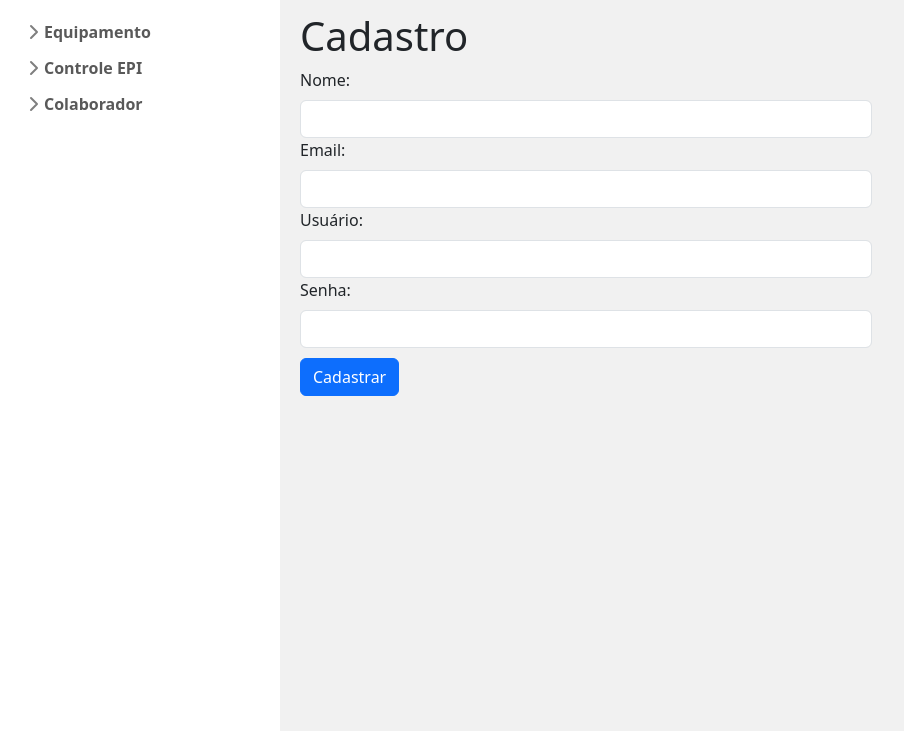
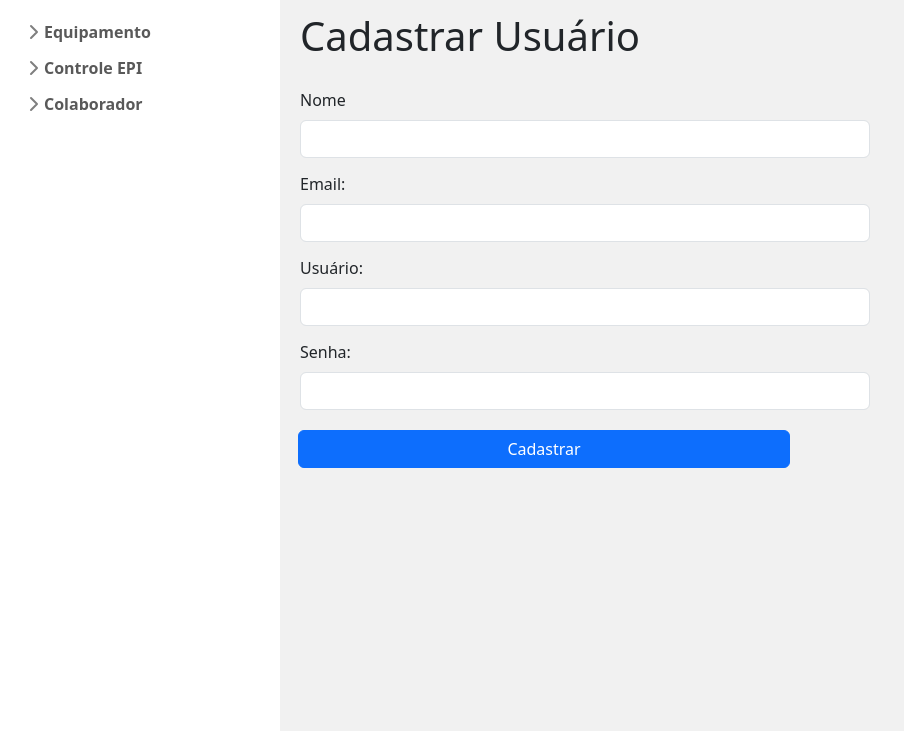
Before and after one commit to jeniferocha/controle_epi, a Django app: page /cadastrarLogin/ in a window 1280 px wide. Shown: the part 69-800 px from the top of the page, without its empty margins (0-904 px from the left). Run offline with Django 5.2, Linux system fonts and the light colour scheme.

Commit message:
inclusao cadastrar login

```diff
--- a/app_produtos/templates/app_produtos/globals/cadastrarLogin.html
+++ b/app_produtos/templates/app_produtos/globals/cadastrarLogin.html
@@ -1,26 +1,88 @@
 {% extends "app_produtos/index.html" %}
-{% block title %}Cadastro{% endblock title %}
+
+{% block title %}Cadastrar Usuário{% endblock title %}
 
 {% block content %}
-<h1>Cadastro</h1>
-<form action="{% url 'cadastrar_login' %}" method="post">
+
+<h1>Cadastrar Usuário</h1>
+
+<form class="needs-validation" method="post" novalidate>
     {% csrf_token %}
+  <div class="row g-1" style="gap: 10px; padding-top: 20px;">
+    <div class="col-7">
+        <label for="nome" class="form-label">Nome</label>
+        <input type="text" class="form-control" name="nome" id="nome" />
+        <div class="invalid-feedback">Valid name is required.</div>
+    </div>
+
     <div class="col-sm-7">
-        <label for="nome" class="form-label">Nome:</label>
-        <input type="text" name="nome" id="nome" class="form-control" required>
+      <label for="email" class="form-label">Email:</label>
+      <input type="email" name="email" id="email" class="form-control" required />
+      <div class="invalid-feedback">Valid email is required.</div>
     </div>
-    <div class="col-sm-7">
-        <label for="email" class="form-label">Email:</label>
-        <input type="email" name="email" id="email" class="form-control" required>
+
+    <div class="col-7">
+      <label for="username" class="form-label">Usuário:</label>
+      <input type="text" name="username" id="username" class="form-control" required />
+        <div class="invalid-feedback">Valid username is required.</div>
     </div>
-    <div class="col-sm-7">
-        <label for="username" class="form-label">Usuário:</label>
-        <input type="text" name="username" id="username" class="form-control" required>
+
+    <div class="col-7">
+      <label for="password" class="form-label">Senha:</label>
+      <input type="password" name="password" id="password" class="form-control" required />
     </div>
-    <div class="col-sm-7">
-        <label for="password" class="form-label">Senha:</label>
-        <input type="password" name="password" id="password" class="form-control" required>
+
+    <button type="submit" class="w-50 btn btn-primary" style="margin-top: 10px">Cadastrar</button>
+
+    <!-- Modal de Notificação -->
+  <script>
+    // Função para exibir o modal com mensagem de sucesso ou erro
+    function showNotificationModal(success, message) {
+      var modalTitle = document.getElementById('notificationLabel');
+      var modalMessage = document.getElementById('notificationMessage');
+
+      if (success) {
+        modalTitle.textContent = 'Sucesso!';
+        modalMessage.textContent = message;
+        modalTitle.classList.add('text-success');
+      } else {
+        modalTitle.textContent = 'Erro!';
+        modalMessage.textContent = message;
+        modalTitle.classList.add('text-danger');
+      }
+
+      // Exibe o modal
+      var notificationModal = new bootstrap.Modal(document.getElementById('notificationModal'));
+      notificationModal.show();
+    }
+  </script>
+
+
+  <div class="modal fade" id="notificationModal" tabindex="-1" aria-labelledby="notificationLabel" aria-hidden="true">
+      <div class="modal-dialog">
+        <div class="modal-content">
+          <div class="modal-header">
+            <h5 class="modal-title" id="notificationLabel"></h5>
+            <button type="button" class="btn-close" data-bs-dismiss="modal" aria-label="Close"></button>
+          </div>
+          <div class="modal-body" id="notificationMessage">
+          </div>
+          <div class="modal-footer">
+            <button type="button" class="btn btn-primary" data-bs-dismiss="modal">Ok</button>
+          </div>
+        </div>
+      </div>
     </div>
-    <button type="submit" class="btn btn-primary" style="margin-top: 10px">Cadastrar</button>
+
+    {% if message_type and message_content %}
+    <script>
+      var success = "{{ message_type }}" === "success";
+      var message = "{{ message_content }}";
+      showNotificationModal(success, message);
+    </script>
+    {% endif %}
 </form>
-{% endblock %}
+
+
+
+{% endblock content %}
--- a/app_produtos/templates/app_produtos/partials/header.html
+++ b/app_produtos/templates/app_produtos/partials/header.html
@@ -12,7 +12,8 @@
       <div class="flex-shrink-0 dropdown">
         <a href="#" class="d-block link-body-emphasis text-decoration-none dropdown-toggle" data-bs-toggle="dropdown" aria-expanded="false">
           {% if request.user.is_authenticated %}
-            <label id="usuario-nome" class="fs-6 fw-semibold">{{ request.session.ultimo_nome }}</label>
+            <!-- Mostra o último nome armazenado na sessão -->
+            <label class="fs-6 fw-semibold">{{ request.session.ultimo_nome }}</label>
           {% endif %}
           <img src="{% static 'img/avatar-do-usuario.png' %}" alt="User avatar" width="32" height="32" class="rounded-circle" />
         </a>
--- a/app_produtos/urls.py
+++ b/app_produtos/urls.py
@@ -3,7 +3,7 @@ from . import views
 
 urlpatterns = [
     path("", views.index, name="home"),
-     path("login/", views.login_request, name="login"),
+    path("login/", views.login_request, name="login"),
     path("logout/", views.logout_request, name="logout"),
     path("cadastrarLogin/", views.cadastrar_login, name="cadastrar_login"),
     path("cadastrarEquipamento/", views.cadastrar_equipamento, name="cadastrar_equipamento"),
--- a/app_produtos/views.py
+++ b/app_produtos/views.py
@@ -3,7 +3,7 @@ from django.contrib import messages
 from django.urls import reverse
 from django.contrib.auth.models import User
 from django.contrib.auth import authenticate, login as auth_login, logout
-from .models import CadastrarEquipamento, CadastrarColaborador, RegistrarAcao
+from .models import CadastrarEquipamento, CadastrarColaborador, RegistrarAcao, cadastrarLogin
 
 
 def index(request):
@@ -228,37 +228,73 @@ def registrar_acao(request):
         "equipamentos": equipamentos
     })
 
+
+
+def cadastrar_login(request):
+    usuario = {}
+    message_type = None
+    message_content = None
+
+    if request.method == 'POST':
+        nome = request.POST.get('nome')
+        email = request.POST.get('email')
+        username = request.POST.get('username')
+        password = request.POST.get('password')
+
+        if nome and email and username and password:
+            # Verifica se o nome de usuário já existe
+            if User.objects.filter(username=username).exists():
+                message_type = 'error'
+                message_content = 'Nome de usuário já está em uso.'
+            else:
+                # Criação do usuário no sistema de autenticação
+                user = User.objects.create_user(username=username, password=password, email=email)
+
+                # Cadastro no modelo cadastrarLogin
+                cadastrarLogin.objects.create(nome=nome, email=email, username=username, password=password)
+
+                message_type = 'success'
+                message_content = 'Usuário cadastrado com sucesso!'
+        else:
+            # Mensagem de erro se os campos não forem preenchidos
+            message_type = 'error'
+            message_content = 'Preencha todos os campos obrigatórios.'
+
+    return render(request, 'app_produtos/globals/cadastrarLogin.html', {
+        "usuario": usuario,
+        "message_type": message_type,
+        "message_content": message_content,
+    })
+
+
+
 def login_request(request):
-    message = ""
+    message_type = None
+    message_content = None
+
     if request.method == 'POST':
         username = request.POST.get('username')
         password = request.POST.get('password')
         user = authenticate(request, username=username, password=password)
         if user is not None:
             auth_login(request, user)
-            request.session['ultimo_nome'] = user.last_name  # Armazena o último nome na sessão
+            request.session['ultimo_nome'] = user.username  # Armazena o último nome na sessão
+            request.session.modified = True  # Garante que a sessão seja salva
+            message_type = 'success'
+            message_content = f"Bem-vindo, {user.username}!"
             return redirect('home')  # Redireciona para a página inicial
         else:
-            message = "Usuário ou senha inválidos"
-    return render(request, 'app_produtos/globals/login.html', {"message": message})
+            message_type = 'error'
+            message_content = "Usuário ou senha inválidos."
+
+    return render(request, 'app_produtos/globals/login.html', {
+        "message_type": message_type,
+        "message_content": message_content,
+    })
+
 
 # View de Logout
 def logout_request(request):
     logout(request)
     request.session.flush()  # Limpa a sessão
     return redirect('login')  # Redireciona para a página de login
-
-# View de Cadastro
-def cadastrar_login(request):
-    if request.method == 'POST':
-        nome = request.POST.get('nome')
-        email = request.POST.get('email')
-        username = request.POST.get('username')
-        password = request.POST.get('password')
-        if nome and username and email and password:
-            user = User.objects.create_user(username=username, email=email, password=password)
-            user.first_name = nome  # Salva o nome do usuário
-            request.session['ultimo_nome'] = nome
-            user.save()
-            return redirect('login')  # Redireciona para a página de login
-    return render(request, 'app_produtos/globals/cadastrarLogin.html')
--- a/controle_epi/settings.py
+++ b/controle_epi/settings.py
@@ -30,6 +30,8 @@ ALLOWED_HOSTS = []
 
 LOGIN_REDIRECT_URL = 'home'
 LOGOUT_REDIRECT_URL = 'login'
+
+SESSION_SAVE_EVERY_REQUEST = True
 
 # Application definition
 
```
Also changed, not shown: app_produtos/templates/app_produtos/globals/login.html (+58 -6 lines), db.sqlite3.
